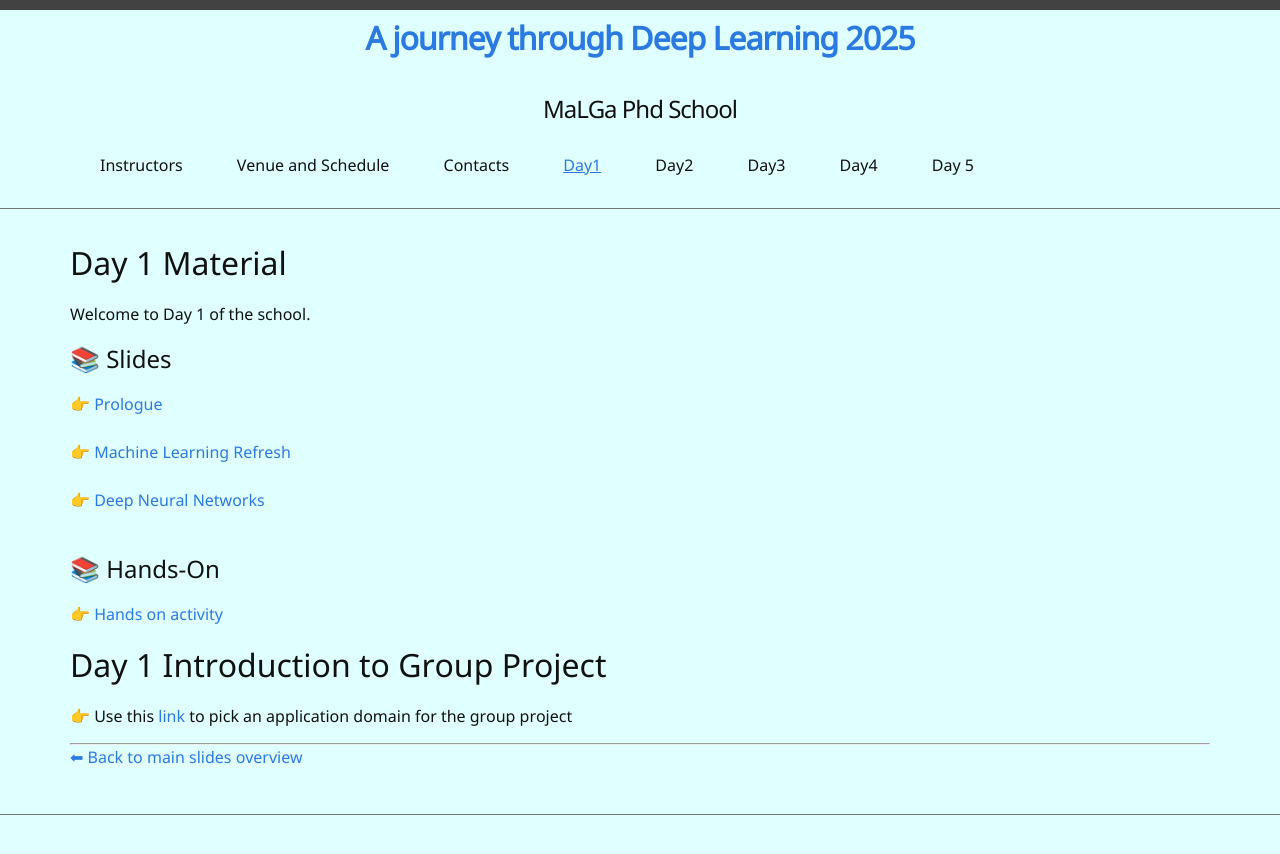
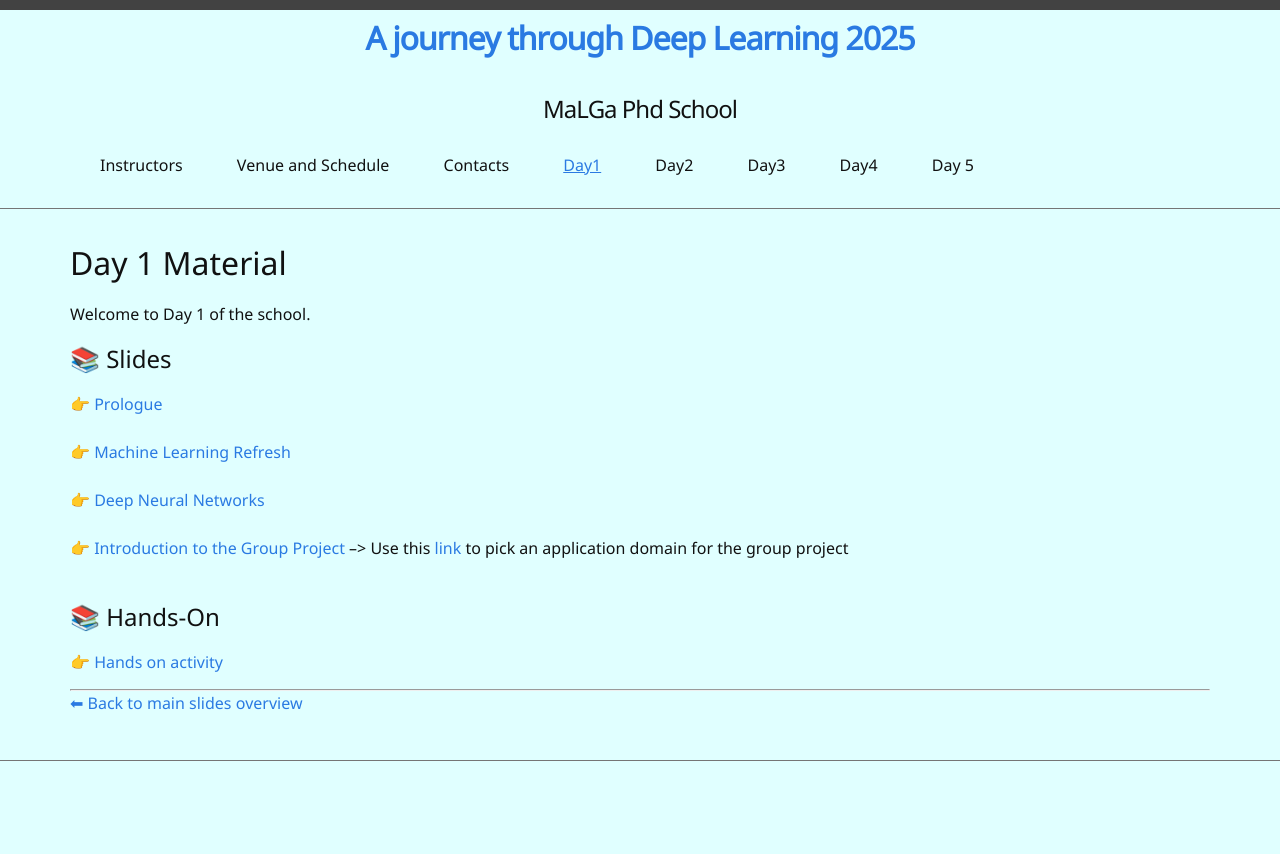
Before and after one commit to A-Journey-through-Deep-Learning/2025, a Jekyll site: the page built from Day1.md, in a window 1280 px wide. Shown: the top 854 px of the page. Built offline with Jekyll 4.4.1, drawn with Linux system fonts in a browser that asks for light colours.

Commit message:
Update Day1.md

```diff
--- a/Day1.md
+++ b/Day1.md
@@ -20,17 +20,13 @@
 <br>
 👉 [Deep Neural Networks](/Slides/02_DNN.pdf)
 <br>
+👉 [Introduction to the Group Project](/Slides/GroupProjectPresentation.pdf) --> Use this [link](https://forms.gle/wTzCS6finBBTBCrw7) to pick an application domain for the group project
+<br>
 
 ## 📚 Hands-On
 👉 [Hands on activity](/Hands_on/MLP_DNN.ipynb)
 
 
-# Day 1 Introduction to Group Project
-
-
-👉 Use this [link](https://forms.gle/wTzCS6finBBTBCrw7) to pick an application domain for the group project
-
-
 ---
 
 [⬅ Back to main slides overview](home.md)
```
